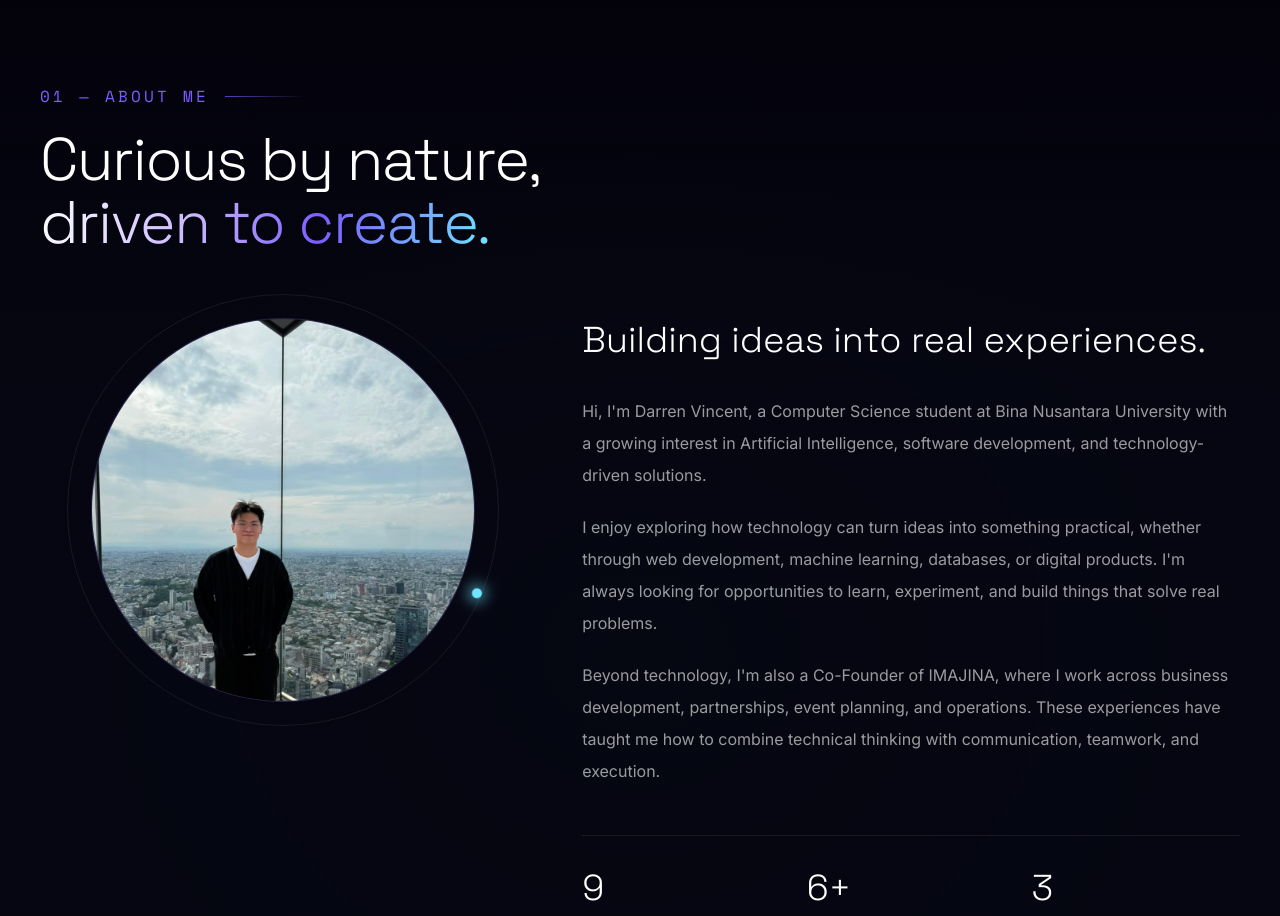
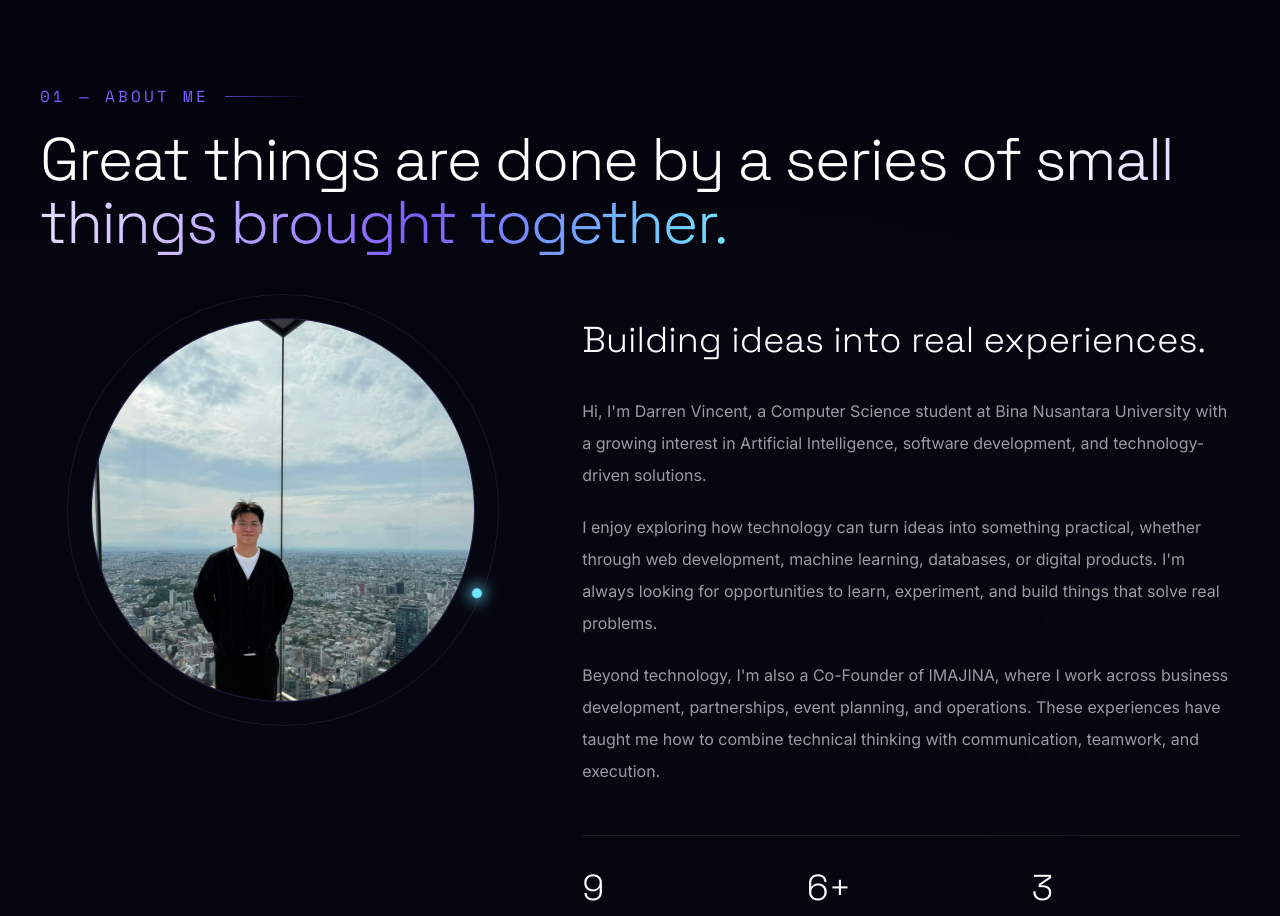
Before and after one commit to Maesticc/website-portofolio, a React (Vite) app: page / in a window 1280 px wide. Shown: the part 1060-1976 px from the top of the page. Built offline with nearby package versions, Linux system fonts and the light colour scheme.

Commit message:
revision

```diff
--- a/src/components/About.jsx
+++ b/src/components/About.jsx
@@ -11,9 +11,8 @@ export default function About() {
           eyebrow="About Me"
           title={
             <>
-              Curious by nature,
-              <br />
-              <span className="text-aurora">driven to create.</span>
+              Great things are done by a series of{' '}
+              <span className="text-aurora">small things brought together.</span>
             </>
           }
         />
```
